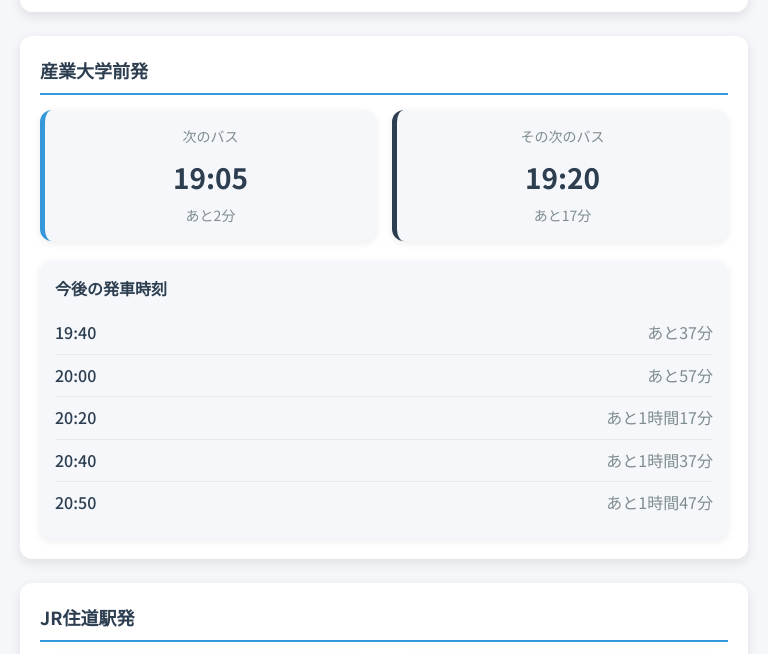
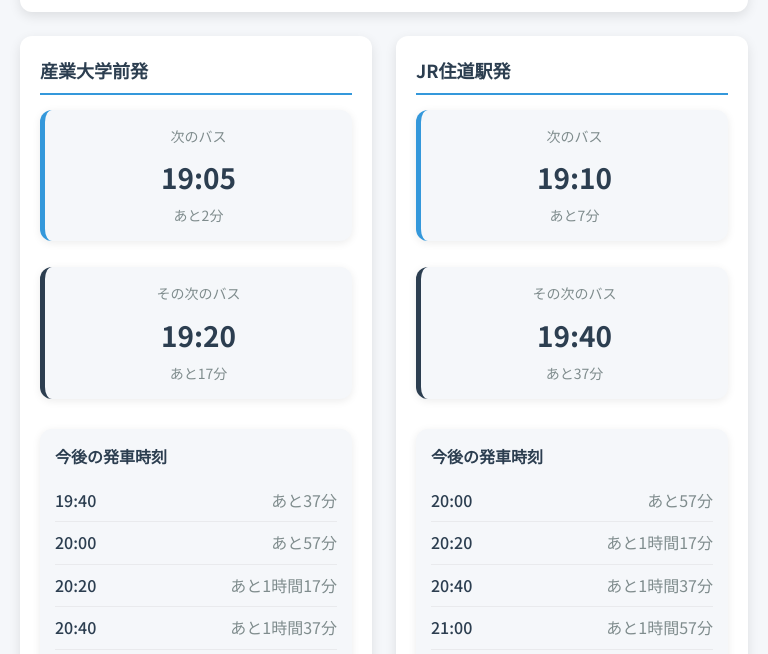
Before and after one commit to kabuchin/sandai-bus, a plain HTML site: page index.html in a window 768 px wide. Shown: the part 107-761 px from the top of the page. Drawn offline with Linux system fonts and the light colour scheme.

Commit message:
Add files via upload

```diff
--- a/styles.css
+++ b/styles.css
@@ -86,8 +86,9 @@ body {
 /* 方向コンテナスタイル */
 .bus-directions {
     display: flex;
-    flex-direction: column;
+    flex-direction: row; /* 横に並べる */
     gap: 24px;
+    margin-bottom: 24px;
 }
 
 .direction-container {
@@ -95,6 +96,8 @@ body {
     border-radius: var(--border-radius);
     padding: 20px;
     box-shadow: var(--shadow);
+    flex: 1; /* 各コンテナが均等に幅を取るように */
+    min-width: 0; /* flexboxのバグ対応 */
 }
 
 .direction-title {
@@ -156,6 +159,7 @@ body {
     border-radius: var(--border-radius);
     padding: 15px;
     box-shadow: 0 2px 8px rgba(0, 0, 0, 0.08);
+    overflow-x: hidden; /* 横スクロールを防止 */
 }
 
 .upcoming-buses h3 {
@@ -173,6 +177,8 @@ body {
     justify-content: space-between;
     padding: 8px 0;
     border-bottom: 1px solid rgba(0, 0, 0, 0.05);
+    overflow: hidden; /* 長いテキストの折り返し */
+    text-overflow: ellipsis; /* 長いテキストの省略 */
 }
 
 .bus-list-item:last-child {
@@ -215,4 +221,20 @@ body {
     .bus-card .time {
         font-size: 24px;
     }
+
+    /* スマホ表示のときは縦に戻す */
+    .bus-directions {
+        flex-direction: column;
+    }
 }
+
+/* レスポンシブ対応の強化 */
+@media (max-width: 800px) and (min-width: 601px) {
+    .bus-cards {
+        flex-direction: column;
+    }
+
+    .bus-card {
+        margin-bottom: 10px;
+    }
+}
```
